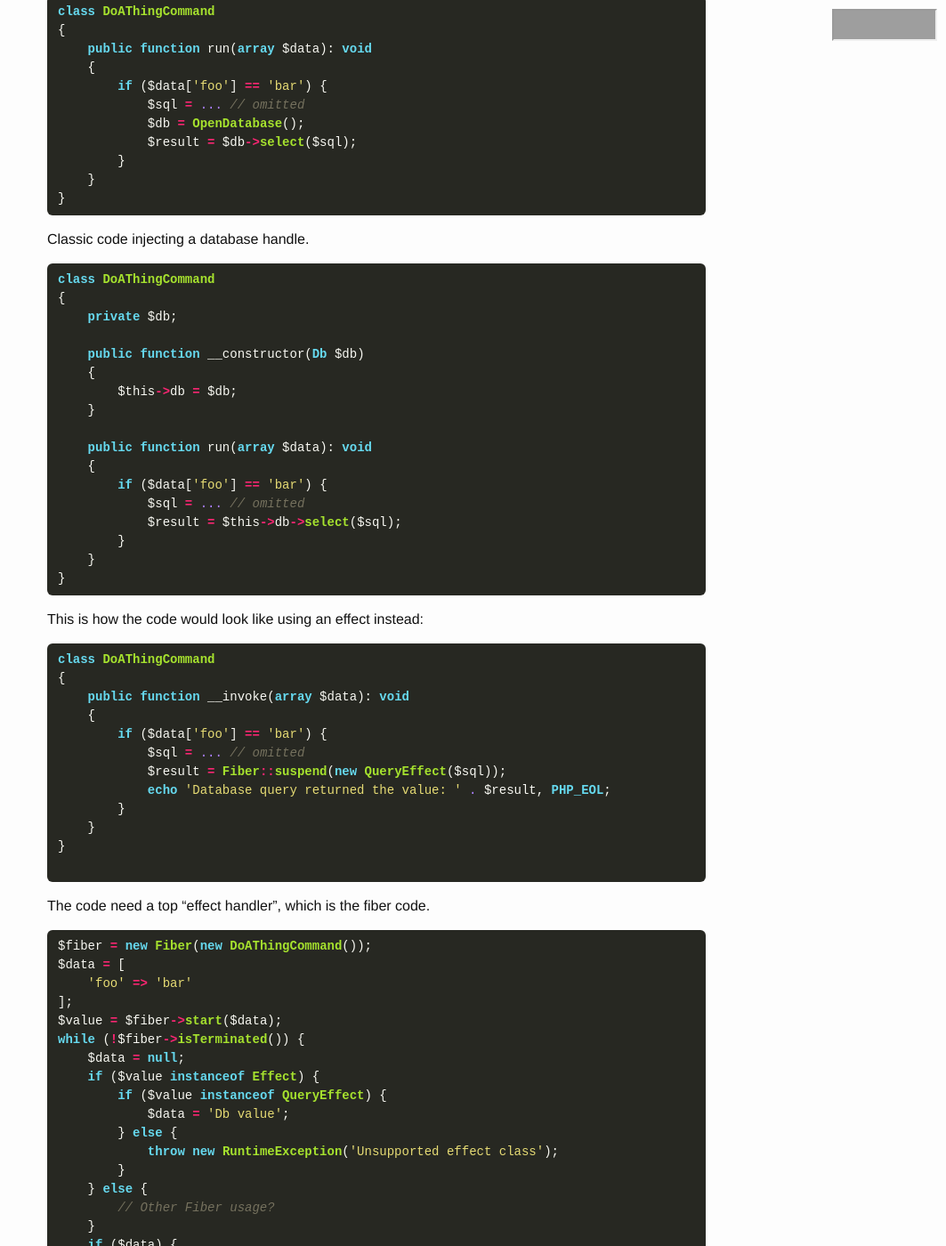
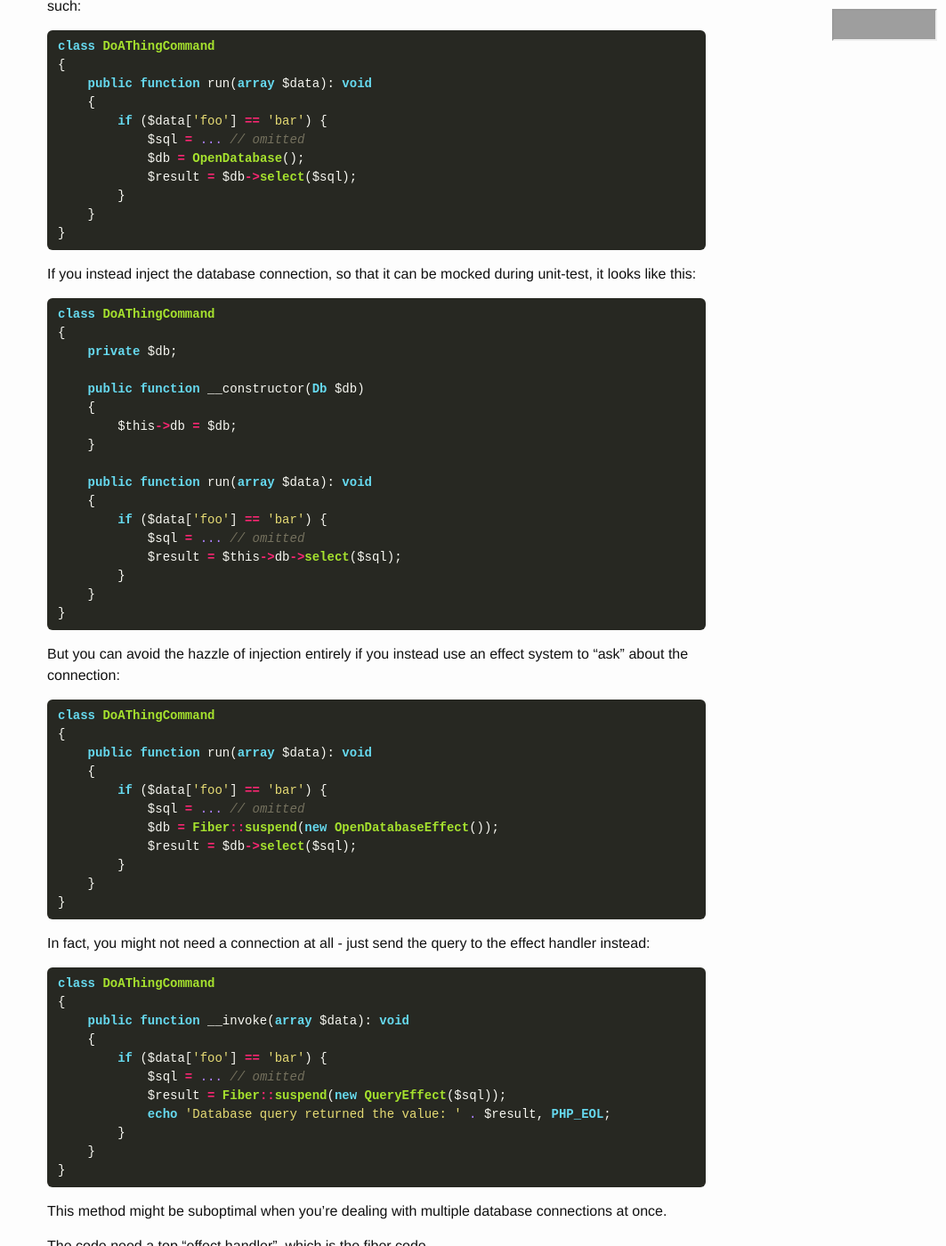
Before and after one commit to olleharstedt/olleharstedt.github.io, a Jekyll site: the page built from _posts/2025-06-28-replace-di-mocking-with-algebraic-effects-fibers-php.markdown, in a window 1280 px wide and 1400 px high, scrolled down 466 px. Shown: the whole window at 89% size, without its empty margins (217-1280 px from the left). Built offline with Jekyll 4.4.1, drawn with Linux system fonts in a browser that asks for light colours; nearby versions of some CDN libraries; some of the changed text lies outside the part shown; grey boxes are pictures that could not be loaded.

Commit message:
WIP effects

````diff
--- a/_posts/2025-06-28-replace-di-mocking-with-algebraic-effects-fibers-php.markdown
+++ b/_posts/2025-06-28-replace-di-mocking-with-algebraic-effects-fibers-php.markdown
@@ -9,9 +9,11 @@ DRAFT
 
 The main idea is, instead of injecting what you need, you ask for it using an effect.
 
-If you don't know what an algeabraic effect is, you can read about it on [StackOverflow](https://stackoverflow.com/a/57280373) or [WikiPedia](https://en.wikipedia.org/wiki/Effect_system).
+If you don't know what an algeabraic effect is, you can read about it on [StackOverflow](https://stackoverflow.com/a/57280373) or [Wikipedia](https://en.wikipedia.org/wiki/Effect_system).
 
 Since PHP does not support effects, I'm using [fibers](https://www.php.net/manual/en/language.fibers.php) to simulate it.
+
+I'm using object with the suffix `Effect` to denote effects.
 
 Before we knew about injection, we usually asked about the database connection in local scope, as such:
 
@@ -29,7 +31,7 @@ class DoAThingCommand
 }
 ```
 
-Classic code injecting a database handle.
+If you instead inject the database connection, so that it can be mocked during unit-test, it looks like this:
 
 ```php
 class DoAThingCommand
@@ -51,7 +53,23 @@ class DoAThingCommand
 }
 ```
 
-This is how the code would look like using an effect instead:
+But you can avoid the hazzle of injection entirely if you instead use an effect system to "ask" about the connection:
+
+```php
+class DoAThingCommand
+{
+    public function run(array $data): void
+    {
+        if ($data['foo'] == 'bar') {
+            $sql = ... // omitted
+            $db = Fiber::suspend(new OpenDatabaseEffect());
+            $result = $db->select($sql);
+        }
+    }
+}
+```
+
+In fact, you might not need a connection at all - just send the query to the effect handler instead:
 
 ```php
 class DoAThingCommand
@@ -65,8 +83,9 @@ class DoAThingCommand
         }
     }
 }
+```
 
-```
+This method might be suboptimal when you're dealing with multiple database connections at once.
 
 The code need a top "effect handler", which is the fiber code.
 
````
